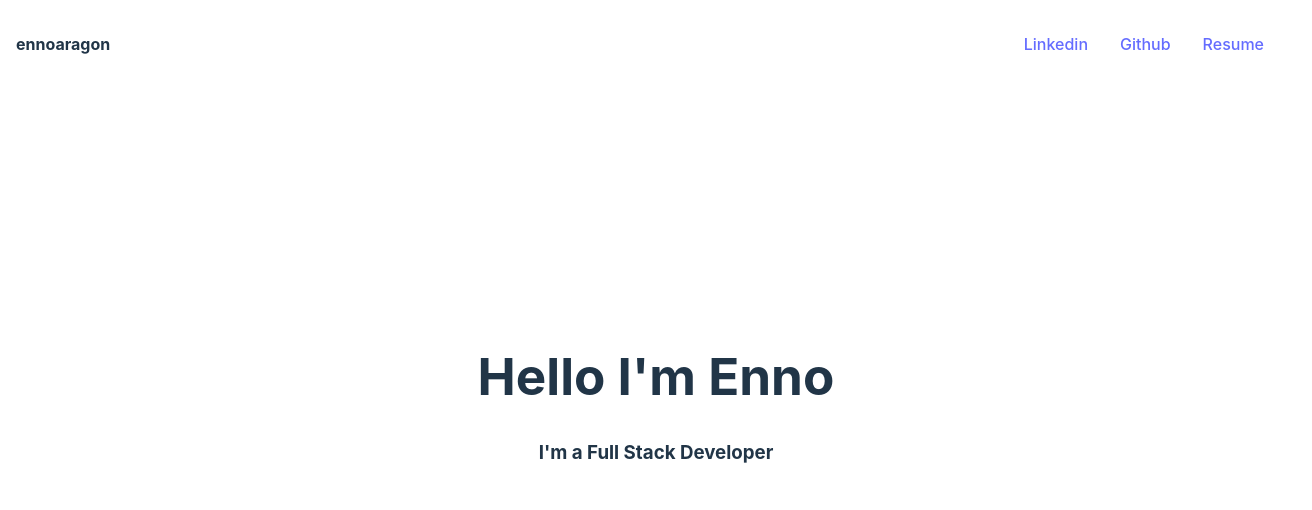
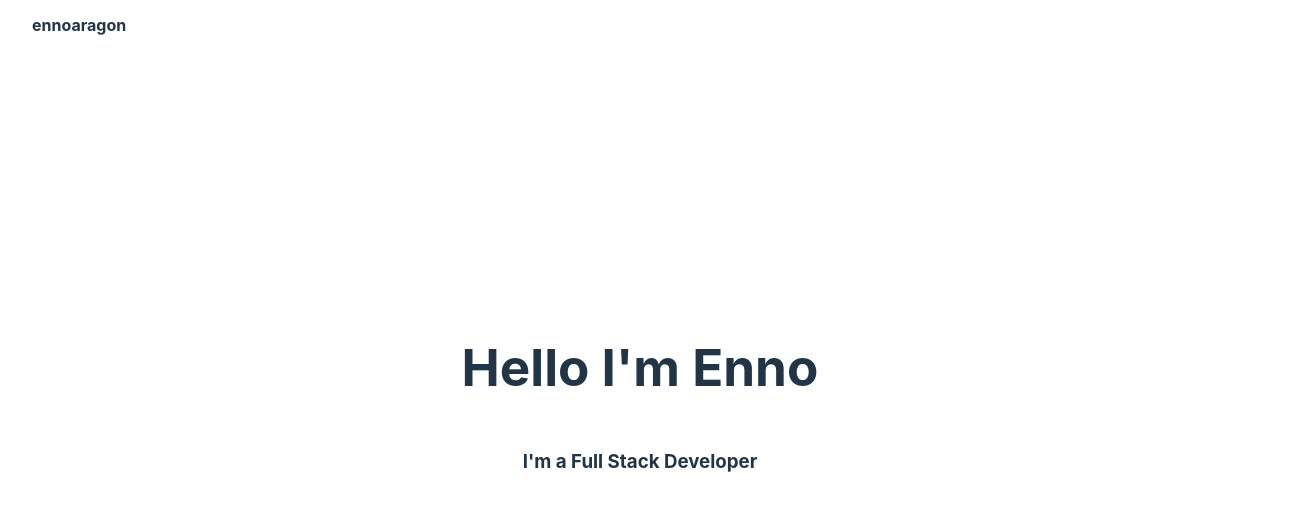
Before and after one commit to ennoaragon/ennoaragon-fe, a React (Vite) app: page / in a window 1280 px wide. Shown: the top 510 px of the page, 1312 px wide, since content can reach past the window. Built offline with nearby package versions, Linux system fonts and the light colour scheme.

Commit message:
random-items-added

```diff
--- a/src/App.css
+++ b/src/App.css
@@ -5,8 +5,16 @@
     margin: 0 auto;
     text-align: center;
     width: 100vw;
+
+}
+.content {
+    display: flex;
+    flex-direction: column;
+    justify-content: center;
+    align-items: center;
+    margin: 0 auto;
+    width: 80%;
     padding: 1em;
-
 }
 
 @keyframes logo-spin {
--- a/src/App.tsx
+++ b/src/App.tsx
@@ -8,8 +8,10 @@ function App() {
     <>
         <Navbar />
         <div className="main">
+        <div className="content">
             <h1> Hello I'm Enno</h1>
             <h3> I'm a Full Stack Developer</h3>
+        </div>
         </div>
     </>
   )
--- a/src/Navbar.css
+++ b/src/Navbar.css
@@ -7,7 +7,7 @@
     position: fixed;
     justify-content: space-between;
     flex-direction: row;
-    padding: 0 1em;
+    height: 50px;
 }
 
 .navbar h4 {
@@ -16,12 +16,12 @@
 
 .navbar-content {
     display: flex;
-    padding: 1em;
+    padding: 0 2em;
 }
 
 .navbar-content a {
     font-weight: 500;
-    color: #646cff;
-    text-decoration: none;
-    padding: 1em;
+    color: white;
+    text-decoration: underline;
+    padding: 0 1em;
 }
--- a/src/Navbar.tsx
+++ b/src/Navbar.tsx
@@ -3,7 +3,7 @@ import './Navbar.css'
 export default function Navbar() {
   return (
     <nav className="navbar">
-      <div>
+      <div className="navbar-content">
         <h4>ennoaragon</h4>
       </div>
       <div className="navbar-content">
```
Also changed, not shown: package.json (+6 -1 lines), 1 other file (tests, documents, lock files or other folders).
